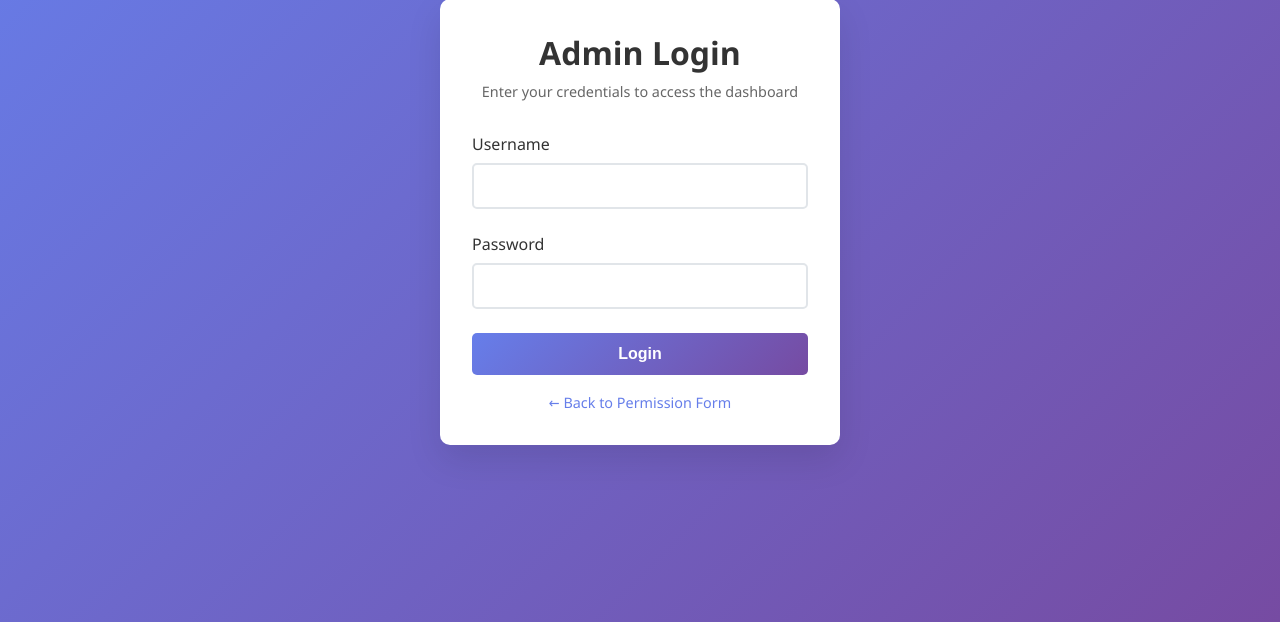
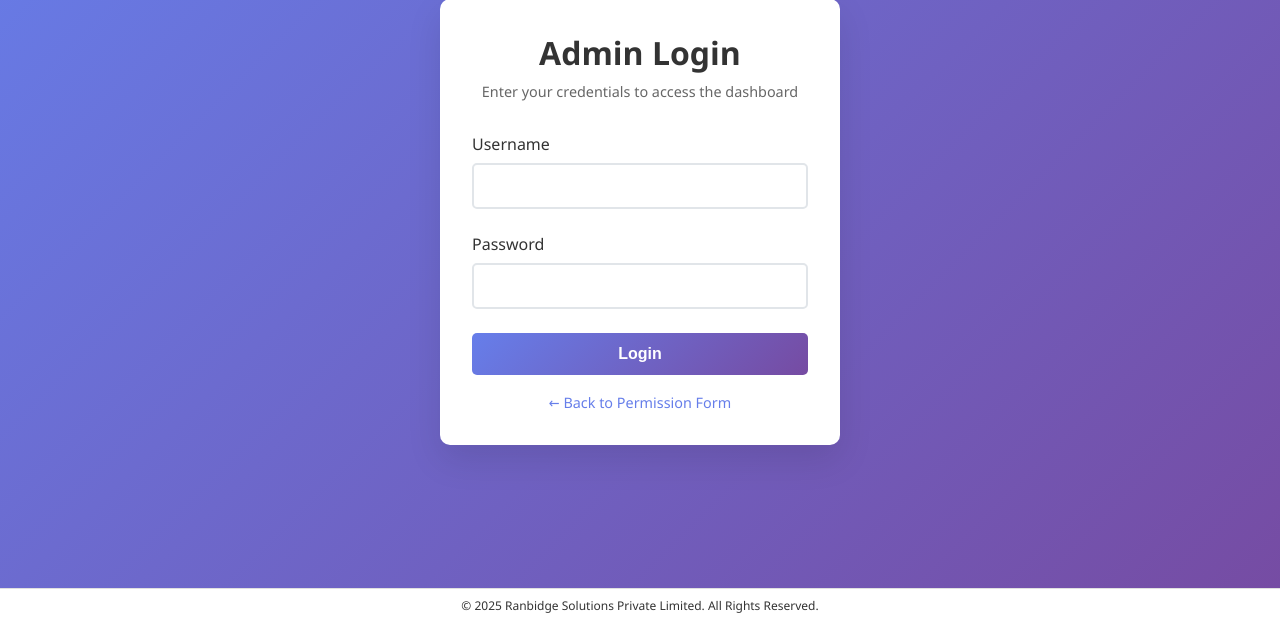
Before and after one commit to PrakashNarayanam/PERMISSION-M, a Python web app: template templates/login.html in a window 1280 px wide. Shown: the part 178-800 px from the top of the page. Run offline with Jinja, Linux system fonts and the light colour scheme; the template is opened without the code that fills it, so the values that code supplies are empty.

Commit message:
Update login.html

```diff
--- a/templates/login.html
+++ b/templates/login.html
@@ -18,6 +18,15 @@
             display: flex;
             align-items: center;
             justify-content: center;
+            flex-direction: column;
+        }
+
+        main {
+            flex: 1;
+            display: flex;
+            align-items: center;
+            justify-content: center;
+            width: 100%;
         }
 
         .login-container {
@@ -119,9 +128,25 @@
             font-size: 0.8rem;
             color: #666;
         }
+
+        footer {
+            position: fixed;
+            bottom: 0;
+            left: 0;
+            right: 0;
+            background: #ffffff;
+            color: #333;
+            text-align: center;
+            padding: 8px 0;
+            font-size: 0.75rem;
+            z-index: 1000;
+            width: 100%;
+            border-top: 1px solid #e0e0e0;
+        }
     </style>
 </head>
 <body>
+    <main>
     <div class="login-container">
         <div class="login-header">
             <h1>Admin Login</h1>
@@ -154,5 +179,15 @@
 
 
     </div>
+    </main>
+
+    <!-- Footer -->
+    <footer>
+        © <span id="year"></span> Ranbidge Solutions Private Limited. All Rights Reserved.
+    </footer>
+    <script>
+        // Set current year in footer
+        document.getElementById('year').textContent = new Date().getFullYear();
+    </script>
 </body>
 </html>
```
